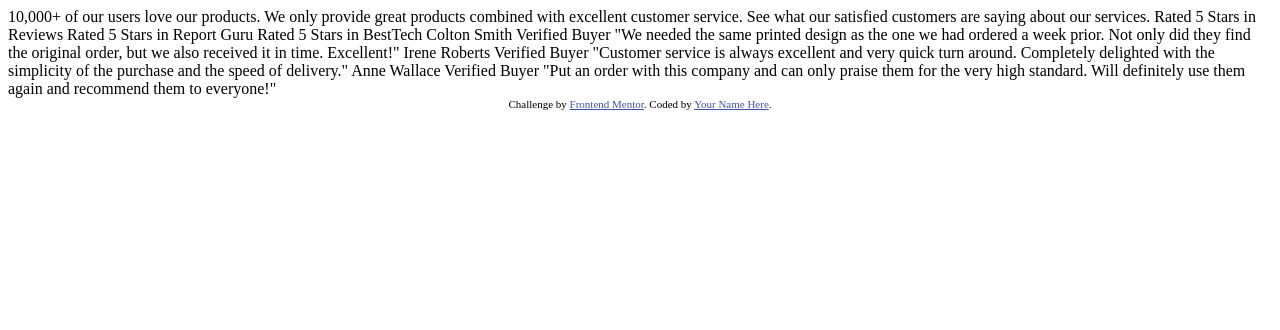
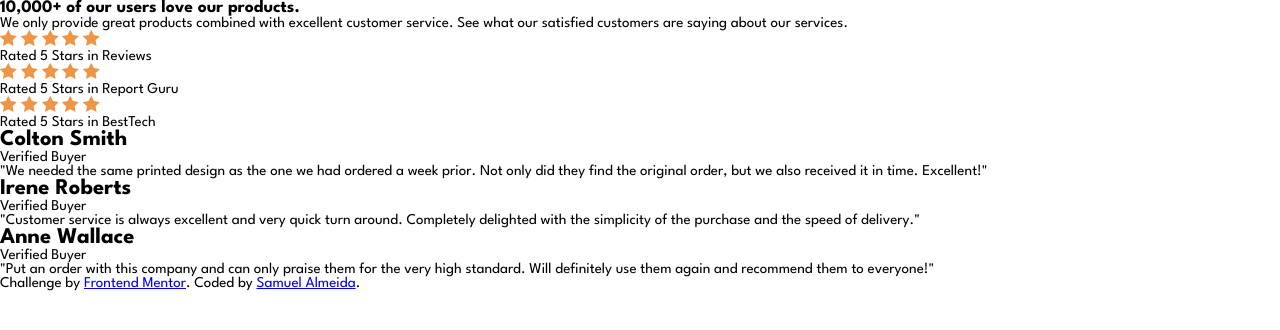
Before and after one commit to Shamuskado22/Frontend-Mentor, a plain HTML site: page social-proof-section-master/index.html in a window 1280 px wide. Drawn offline with Linux system fonts and the light colour scheme.

Commit message:
index finished

```diff
--- /dev/null
+++ b/social-proof-section-master/css/style.css
@@ -0,0 +1,20 @@
+@import url('https://fonts.googleapis.com/css2?family=League+Spartan:wght@100..900&display=swap');
+
+:root {
+    --Very-Dark-Magenta: hsl(300, 43%, 22%);
+    --Soft-Pink: hsl(333, 80%, 67%);
+    --Dark-Grayish-Magenta: hsl(303, 10%, 53%);
+    --Light-Grayish-Magenta: hsl(300, 24%, 96%);
+    --White: hsl(0, 0%, 100%);
+}
+
+* {
+    margin: 0;
+    padding: 0;
+    box-sizing: border-box;
+}
+
+body {
+    font-family: "League Spartan", sans-serif;
+    font-size: 15px;
+}
--- a/social-proof-section-master/index.html
+++ b/social-proof-section-master/index.html
@@ -3,7 +3,6 @@
   <head>
     <meta charset="UTF-8" />
     <meta name="viewport" content="width=device-width, initial-scale=1.0" />
-    <!-- displays site properly based on user's device -->
 
     <link
       rel="icon"
@@ -11,51 +10,91 @@
       sizes="32x32"
       href="./images/favicon-32x32.png"
     />
+    <link rel="stylesheet" href="./css/style.css">
+    <link rel="stylesheet" href="./css/media-query.css">
+    <title>Frontend Mentor | Social Proof Section</title>
 
-    <title>Frontend Mentor | Social proof section</title>
-
-    <!-- Feel free to remove these styles or customise in your own stylesheet 👍 -->
-    <style>
-      .attribution {
-        font-size: 11px;
-        text-align: center;
-      }
-      .attribution a {
-        color: hsl(228, 45%, 44%);
-      }
-    </style>
   </head>
   <body>
-    10,000+ of our users love our products.
-
+    <main>
+      <section>
+        <article>
+          <h1>10,000+ of our users love our products.</h1>
+          <p>
             We only provide great products combined with excellent customer service.
             See what our satisfied customers are saying about our services.
+          </p>
+        </article>
 
-    Rated 5 Stars in Reviews
-    Rated 5 Stars in Report Guru
-    Rated 5 Stars in BestTech
+        <div class="rating">
+          <div class="stars">
+            <img src="./images/icon-star.svg" alt="icon-star">
+            <img src="./images/icon-star.svg" alt="icon-star">
+            <img src="./images/icon-star.svg" alt="icon-star">
+            <img src="./images/icon-star.svg" alt="icon-star">
+            <img src="./images/icon-star.svg" alt="icon-star">
+            <p>Rated 5 Stars in Reviews</p>
+          </div>
+          <div class="stars">
+            <img src="./images/icon-star.svg" alt="icon-star">
+            <img src="./images/icon-star.svg" alt="icon-star">
+            <img src="./images/icon-star.svg" alt="icon-star">
+            <img src="./images/icon-star.svg" alt="icon-star">
+            <img src="./images/icon-star.svg" alt="icon-star">
+            <p>Rated 5 Stars in Report Guru</p>
+          </div>
+          <div class="stars">
+            <img src="./images/icon-star.svg" alt="icon-star">
+            <img src="./images/icon-star.svg" alt="icon-star">
+            <img src="./images/icon-star.svg" alt="icon-star">
+            <img src="./images/icon-star.svg" alt="icon-star">
+            <img src="./images/icon-star.svg" alt="icon-star">
+            <p>Rated 5 Stars in BestTech</p>
+          </div>
+        </div>
 
-    Colton Smith
-    Verified Buyer
+        <aside>
+          <div class="comment">
+            <div class="userimg" id="1"></div>
+            <h2>Colton Smith</h2>
+            <p class="buyer">Verified Buyer</p>
+            <p>
               "We needed the same printed design as the one we had ordered a week prior.
               Not only did they find the original order, but we also received it in time.
               Excellent!"
+            </p>
+          </div>
 
-    Irene Roberts
-    Verified Buyer
+          <div class="comment">
+            <div class="userimg" id="2"></div>
+            <h2>Irene Roberts</h2>
+            <p class="buyer">Verified Buyer</p>
+            <p>
               "Customer service is always excellent and very quick turn around. Completely
               delighted with the simplicity of the purchase and the speed of delivery."
+            </p>
+          </div>
 
-    Anne Wallace
-    Verified Buyer
+          <div class="comment">
+            <div class="userimg" id="3"></div>
+            <h2>Anne Wallace</h2>
+            <p class="buyer">Verified Buyer</p>
+            <p>
               "Put an order with this company and can only praise them for the very high
               standard. Will definitely use them again and recommend them to everyone!"
+            </p>
+          </div>
+        </aside>
+      </section>
+    </main>
 
+    <footer>
       <div class="attribution">
         Challenge by
         <a href="https://www.frontendmentor.io?ref=challenge" target="_blank"
           >Frontend Mentor</a
-      >. Coded by <a href="#">Your Name Here</a>.
+        >. Coded by <a href="https://githun.com/Shamuskado22" target="_blank">Samuel Almeida</a>.
       </div>
+    </footer>
   </body>
 </html>
```
Also changed, not shown: social-proof-section-master/css/media-query.css (added). Lines whose indentation alone changed are shown as unchanged.
